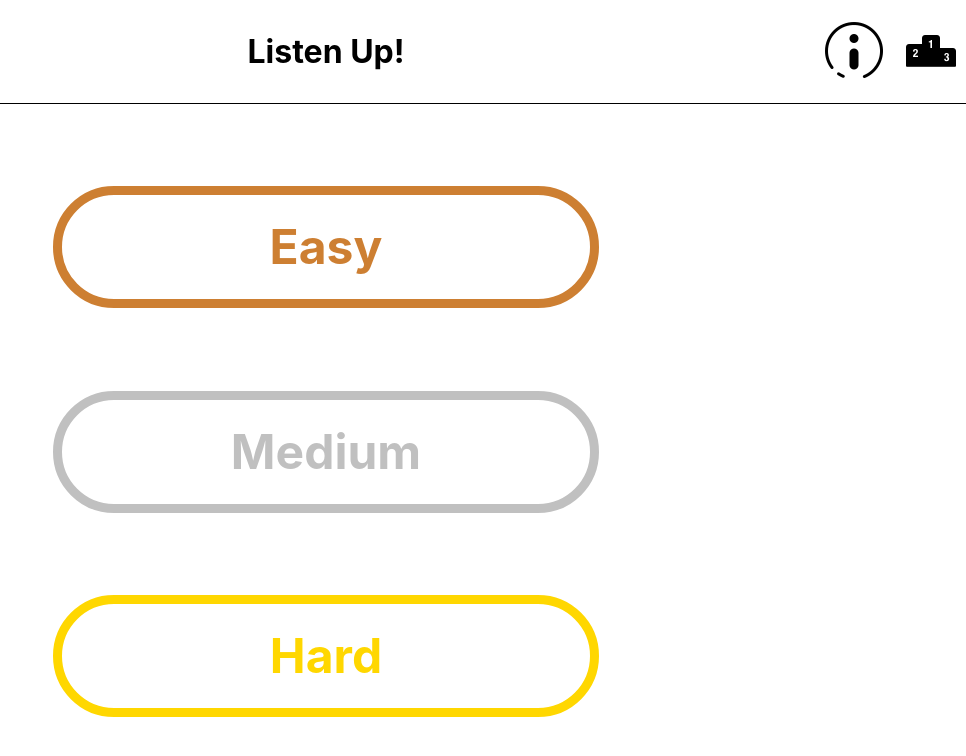
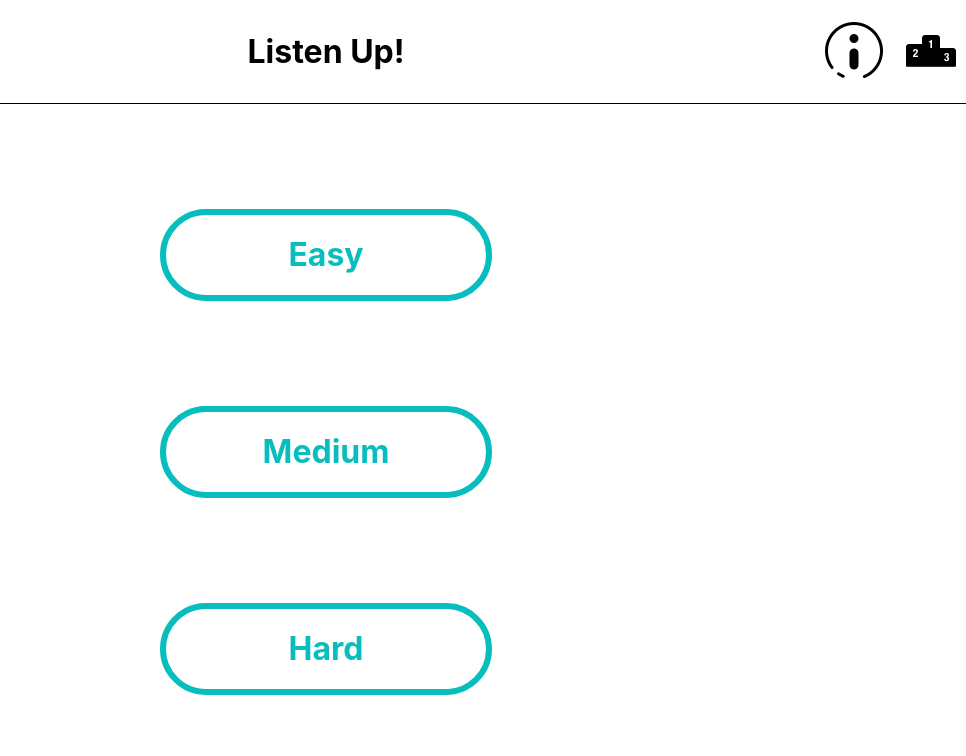
Before and after one commit to Listen-Up-2210/listen-up-ui, a React (Create React App) app: page /animals in a window 1280 px wide. Shown: the top 756 px of the page, without its empty margins (314-1280 px from the left). Built offline with nearby package versions, Linux system fonts and the light colour scheme.

Commit message:
Change button colors and size

```diff
--- a/src/Components/Difficulty/Difficulty.css
+++ b/src/Components/Difficulty/Difficulty.css
@@ -11,12 +11,12 @@
 {
 	border: .2em solid;
 	border-radius: 2em;
-	font-size: 3em;
+	font-size: 2em;
 	font-weight: bold;
-	line-height: 13vh;
+	line-height: 10vh;
 	text-align: center;
 	text-decoration: none;
-	width: 11em;
+	width: 10em;
 }
 .difficulty-link:hover
 {
@@ -25,30 +25,30 @@
 }
 .easy
 {
-	border-color: #CD7F32;
-	color: #CD7F32;
+	border-color: #08BDBD;
+	color: #08BDBD;
 }
 .easy:hover
 {
-	box-shadow: 0 0 .8em #CD7F32;
+	box-shadow: 0 0 .8em #08BDBD;
 }
 .medium
 {
-	border-color: #C0C0C0;
-	color: #C0C0C0;
+	border-color: #08BDBD;
+	color: #08BDBD;
 }
 .medium:hover
 {
-	box-shadow: 0 0 .8em #C0C0C0;
+	box-shadow: 0 0 .8em #08BDBD;
 }
 .hard
 {
-	border-color: #FFD700;
-	color: #FFD700;
+	border-color: #08BDBD;
+	color: #08BDBD;
 }
 .hard:hover
 {
-	box-shadow: 0 0 .8em #FFD700;
+	box-shadow: 0 0 .8em #08BDBD;
 }
 @keyframes wiggle
 {
@@ -79,9 +79,9 @@
 	{
 		border: .3em solid;
 		border-radius: 2em;
-		font-size: 2.3em;
+		font-size: 2em;
 		font-weight: bold;
-		line-height: 13vh;
+		line-height: 12vh;
 		text-align: center;
 		text-decoration: none;
 		width: 70vw;
```
